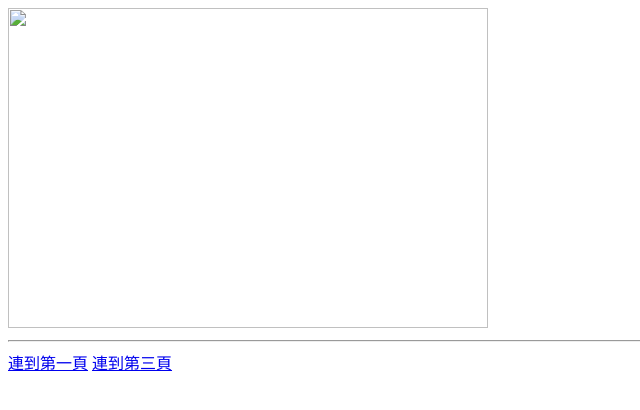
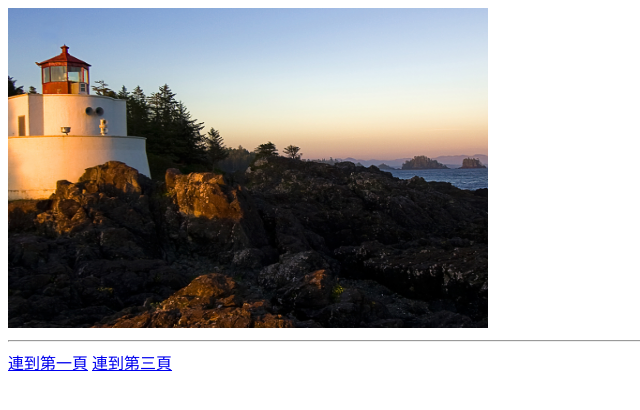
Before and after one commit to s0410214/-, a plain HTML site: page 002.html in a window 1280 px wide. Shown: the whole page, without its empty margins (0-640 px from the left). Drawn offline with Linux system fonts and the light colour scheme.

Commit message:
Update 002.html

```diff
--- a/002.html
+++ b/002.html
@@ -7,7 +7,7 @@
     </head>
     <body>
     <he>
-    <img src="image/002.jpg"width="480"height="320">
+    <img src="002.jpg"width="480"height="320">
     <hr>
     <a href="index.html">連到第一頁</a>
     <a href="003.html">連到第三頁</a>
```
